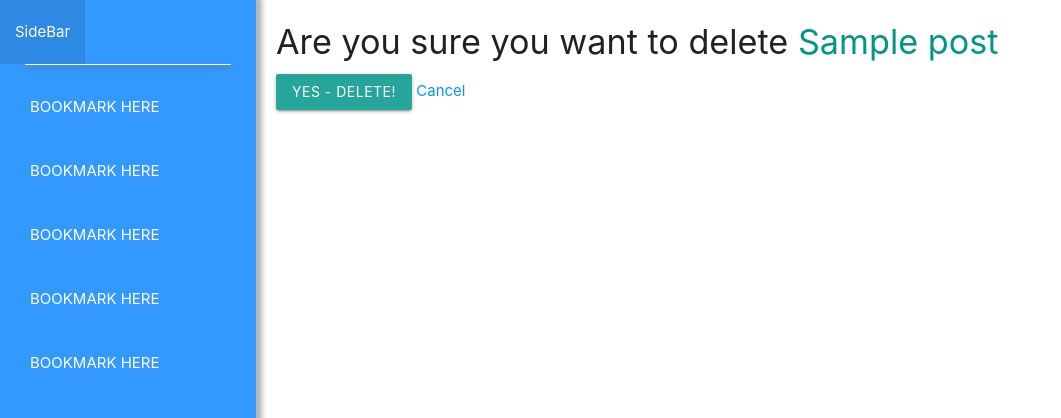
After one commit to taverasn/sidebar, a Django app: page /topics/1/posts/1/delete/ in a window 1280 px wide. The commit adds this page. Shown: the top 418 px of the page, without its empty margins (0-1061 px from the left). Run offline with Django 3.2, Linux system fonts and the light colour scheme; a user stored in the database is signed in; tables that the repository leaves empty hold one stand-in row (values such as "Sample post").

Commit message:
adds topic crud

```diff
--- a/main_app/forms.py
+++ b/main_app/forms.py
@@ -6,10 +6,10 @@ from .models import Post, Comment
 class PostForm(ModelForm):
     class Meta:
         model = Post
-        fields = '__all__'
+        fields = ["title", "description"]
 
 
 class CommentForm(ModelForm):
     class Meta:
         model = Comment
-        fields = '__all__'
+        fields = "__all__"
--- a/main_app/models.py
+++ b/main_app/models.py
@@ -37,13 +37,13 @@ class Topic(models.Model):
     created = models.DateTimeField(default=datetime.now, blank=True)
     title = models.CharField(max_length=50)
     description = models.TextField(max_length=500)
-    # post = models.ForeignKey(Post, on_delete=models.CASCADE, null=True)
+    post = models.ForeignKey(Post, on_delete=models.CASCADE, null=True)
 
     def __str__(self):
         return f"{self.title}"
 
     def get_absolute_url(self):
-        return reverse("topic_detail", kwargs={"pk": self.id})
+        return reverse("topics_detail", kwargs={"topic_id": self.id})
 
     class Meta:
         ordering = ["-created"]
--- /dev/null
+++ b/main_app/templates/main_app/post_confirm_delete.html
@@ -0,0 +1,13 @@
+{% extends '../base.html' %}
+
+{% block content %}
+
+    <h4>Are you sure you want to delete <span class="teal-text">{{ object.title }}</span></h4>
+
+    <form action="" method="POST">
+        {% csrf_token %}
+        <input type="submit" value="Yes - Delete!" class="btn">
+        <a href="{% url 'post_delete' post.id %}">Cancel</a>
+    </form>
+
+{% endblock %}
--- a/main_app/urls.py
+++ b/main_app/urls.py
@@ -22,18 +22,30 @@ urlpatterns = [
         name="account_delete",
     ),
     # path('dashboard/accounts/<int:user_id>/account_photo/', views.account_photo, name='account_photo'),
-    # path("topics/<int:topic_id>/", views.topics_detail, name="topics_detail"),
-    # path('topics/', views.TopicList.as_view(), name='topics_index'),
-    path("topics/", views.topics_index, name="topics_index"),
+    path("topics/<int:topic_id>/", views.topics_detail, name="topics_detail"),
+    path("topics/", views.TopicList.as_view(), name="topics_index"),
     path("topics/create/", views.TopicCreate.as_view(), name="topic_create"),
-    # path('topics/<int:pk>/update/', views.TopicUpdate.as_view(), name='topic_update'),
-    # path('topics/<int:pk>/delete/', views.TopicDelete.as_view(), name='topic_delete'),
+    path("topics/<int:pk>/update/", views.TopicUpdate.as_view(), name="topic_update"),
+    path("topics/<int:pk>/delete/", views.TopicDelete.as_view(), name="topic_delete"),
     # path('topics/<int:topic_id>/topic_photo/', views.topic_photo, name='topic_photo'),
     # path('topics/<int:topic_id>/bookmark_topic/<int:user_id>/', views.bookmark_topic, name='bookmark_topic'),
     # path('topics/<int:topic_id>/unbookmark_topic/<int:user_id>/', views.unbookmark_topic, name='unbookmark_topic'),
-    # path('topics/<int:topic_id>/add_post/', views.add_post, name='add_post'),
-    # path('topics/<int:topic_id>/posts/<int:pk>/update/', views.PostUpdate.as_view(), name='post_update'),
-    # path('topics/<int:topic_id>/posts/<int:pk>/delete/', views.PostDelete.as_view(), name='post_delete'),
+    path("topics/<int:topic_id>/add_post/", views.add_post, name="add_post"),
+    path(
+        "topics/<int:topic_id>/posts/<int:post_id>/",
+        views.post_detail,
+        name="post_detail",
+    ),
+    path(
+        "topics/<int:topic_id>/posts/<int:pk>/update/",
+        views.PostUpdate.as_view(),
+        name="post_update",
+    ),
+    path(
+        "topics/<int:topic_id>/posts/<int:pk>/delete/",
+        views.PostDelete.as_view(),
+        name="post_delete",
+    ),
     # path('topics/<int:topic_id>/posts/<int:post_id>/post_photo/', views.post_photo, name='post_photo'),
     # path('topics/<int:topic_id>/posts/<int:post_id>/add_comment/', views.add_comment, name='add_comment'),
     # path('topics/<int:topic_id>/posts/<int:post_id>/comments/<int:pk>/update/', views.CommentUpdate.as_view(), name='comment_update'),
--- a/main_app/views.py
+++ b/main_app/views.py
@@ -8,8 +8,8 @@ from django.contrib.auth.forms import UserCreationForm
 from django.contrib.auth.decorators import login_required
 from django.contrib.auth.mixins import LoginRequiredMixin
 
-# from .forms import PostForm, CommentForm
-from .models import Account, Topic  # , Topic, Post, Comment, Photo, Bookmark
+from .forms import PostForm, CommentForm
+from .models import Account, Topic, Post, Comment  # ,Photo, Bookmark
 from django.contrib.auth.models import User
 
 S3_BASE_URL = "https://s3.us-east-2.amazonaws.com/"
@@ -74,98 +74,94 @@ class AccountDelete(LoginRequiredMixin, DeleteView):
 # Topic Views
 
 
-@login_required
-def topics_index(request):
-    return render(request, "topics/index.html")
+# @login_required
+# def topics_index(request):
+#     return render(request, "topics/index.html")
 
 
-# @login_required
-# def topics_detail(request, topic_id):
-#     topic = Topic.objects.get(id=topic_id)
-#     post_form = PostForm()
-#     return render(
-#         request,
-#         "topics/detail.html",
-#         {
-#             "topic": topic,
-#             "post_form": post_form,
-#         },
-#     )
+@login_required
+def topics_detail(request, topic_id):
+    topic = Topic.objects.get(id=topic_id)
+    post_form = PostForm()
+    return render(
+        request,
+        "topics/detail.html",
+        {
+            "topic": topic,
+            "post_form": post_form,
+        },
+    )
 
 
-# class TopicList(LoginRequiredMixin, ListView):
-#     model = Topic
+class TopicList(LoginRequiredMixin, ListView):
+    model = Topic
 
 
 class TopicCreate(LoginRequiredMixin, CreateView):
     model = Topic
+    fields = ["title", "description"]
+
+
+class TopicUpdate(LoginRequiredMixin, UpdateView):
+    model = Topic
+    fields = ["title", "description"]
+
+
+class TopicDelete(LoginRequiredMixin, DeleteView):
+    model = Topic
+    success_url = "/topics/"
+
+
+# Post Views
+
+
+@login_required
+def add_post(request, topic_id):
+    form = PostForm(request.POST)
+    if form.is_valid():
+        new_post = form.save(commit=False)
+        new_post.topic_id = topic_id
+        new_post.save()
+    return redirect("topics_detail", topic_id=topic_id)
+
+
+def post_detail(request, post_id):
+    post = Post.objects.get(id=post_id)
+    return render(request, "post/detail.html", {"post": post})
+
+
+class PostUpdate(LoginRequiredMixin, UpdateView):
+    model = Post
+    fields = ["title", "description"]
+
+
+class PostDelete(LoginRequiredMixin, DeleteView):
+    model = Post
+    success_url = "/topics/"
+
+
+# Comment Views
+
+
+@login_required
+def add_comment(request, post_id):
+    form = CommentForm(request.POST)
+    if form.is_valid():
+        new_comment = form.save(commit=False)
+        new_comment.post_id = post_id
+        new_comment.save()
+    return redirect("post_detail", post_id=post_id)
+
+
+class CommentUpdate(LoginRequiredMixin, UpdateView):
+    model = Comment
     fields = "__all__"
 
 
-# class TopicCreate(LoginRequiredMixin, CreateView):
-#     model = Topic
-#     # fields = "__all__"
-#     fields = "__all__"
-#     #  can redirect like below, but it's better to add a return in Model
-#     # success_url = "/birds/"
-#     # override form_valid to attach the user to the cat before form data is saved
-#     def form_valid(self, form):
-#         # the bird data will be stored in 'form.instance'
-#         # self.request.user will be the currently logged in user
-#         form.instance.user = self.request.user
-#         # allowing CreateView parent class to handle the rest
-#         return super().form_valid(form)
+class CommentDelete(LoginRequiredMixin, DeleteView):
+    model = Comment
+    success_url = "/topics/"
 
-
-# class TopicUpdate(LoginRequiredMixin, UpdateView):
-#     model = Topic
-#     fields = '__all__'
-
-# class TopicDelete(LoginRequiredMixin, DeleteView):
-#     model = Topic
-#     success_url = '/topics/'
-
-# Post Views
-
-# @login_required
-# def add_post(request, topic_id):
-#     form = PostForm(request.POST)
-#     if form.is_valid():
-#         new_post = form.save(commit=False)
-#         new_post.topic_id = topic_id
-#         new_post.save()
-#     return redirect('topic_detail', topic_id=topic_id)
-
-
-# class PostUpdate(LoginRequiredMixin, UpdateView):
-#     model = Post
-#     fields = '__all__'
-
-
-# class PostDelete(LoginRequiredMixin, DeleteView):
-#     model = Post
-#     success_url = '/topics/'
-
-# Comment Views
-
-# @login_required
-# def add_comment(request, post_id):
-#     form = CommentForm(request.POST)
-#     if form.is_valid():
-#         new_comment = form.save(commit=False)
-#         new_comment.post_id = post_id
-#         new_comment.save()
-#     return redirect('post_detail', post_id=post_id)
-
-
-# class CommentUpdate(LoginRequiredMixin, UpdateView):
-#     model = Comment
-#     fields = '__all__'
-
-
-# class CommentDelete(LoginRequiredMixin, DeleteView):
-#     model = Comment
-#     success_url = '/topics/'
 
 # Bookmark Views
 
```
Also changed, not shown: main_app/templates/main_app/comment_confirm_delete.html (added, +13 -0 lines), main_app/templates/main_app/topic_confirm_delete.html (added, +13 -0 lines), main_app/templates/main_app/topic_list.html (added, +19 -0 lines), main_app/templates/post/detail.html (added, +14 -0 lines), main_app/templates/topics/detail.html (+27 -11 lines), main_app/templates/topics/index.html (deleted, +0 -30 lines).
